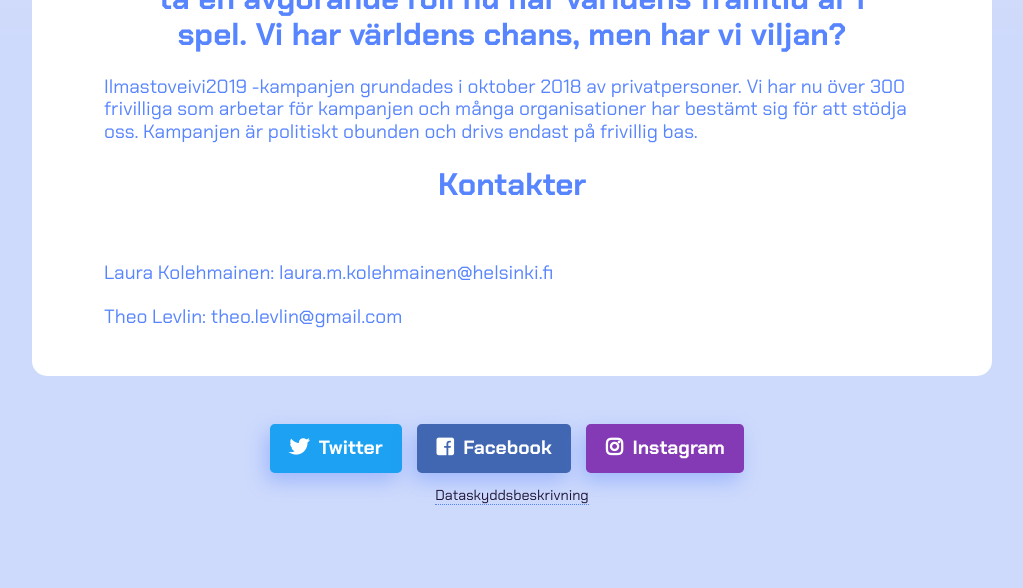
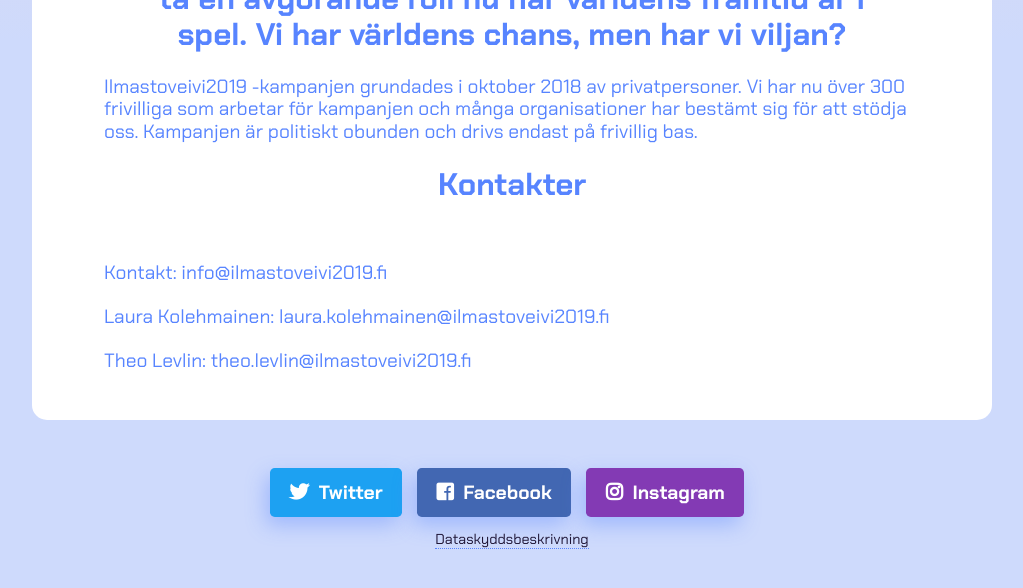
Before and after one commit to ilmastoveivi/ilmastoveivi.github.io, a Jekyll site: the page built from kampanj.md, in a window 1280 px wide and 900 px high, scrolled down 809 px. Shown: the top 588 px of the window, without its empty margins (128-1151 px from the left). Built offline with Jekyll 4.4.1, drawn with Linux system fonts in a browser that asks for light colours; nearby versions of some CDN libraries; some web fonts are replaced; our own code applies the rules of GitHub Pages for plain Markdown files.

Commit message:
Change campaign contacts to use ilmastoveivi2019 emails

```diff
--- a/_layouts/campaign.html
+++ b/_layouts/campaign.html
@@ -7,7 +7,8 @@
             <p class="intro">
               {{page.contacts-title-text}} <br> <br> </p>
             <p> {{page.contact1}} <br> <br>
-                {{page.contact2}} <br>
+                {{page.contact2}} <br> <br>
+                {{page.contact3}}
             </p>
         </section>
 
--- a/kampanj.md
+++ b/kampanj.md
@@ -7,8 +7,9 @@ highlight-text: Finland har just nu ett strategiskt läge, och kan ta en avgöra
 
 campaign-people-text: Ilmastoveivi2019 -kampanjen grundades i oktober 2018 av privatpersoner. Vi har nu över 300 frivilliga som arbetar för kampanjen och många organisationer har bestämt sig för att stödja oss. Kampanjen är politiskt obunden och drivs endast på frivillig bas.
 contacts-title-text: Kontakter
-contact1: "Laura Kolehmainen: laura.m.kolehmainen@helsinki.fi"
-contact2: "Theo Levlin: theo.levlin@gmail.com"
+contact1: "Kontakt: info@ilmastoveivi2019.fi"
+contact2: "Laura Kolehmainen: laura.kolehmainen@ilmastoveivi2019.fi"
+contact3: "Theo Levlin: theo.levlin@ilmastoveivi2019.fi"
 ---
 
 ## En kampanj för alla
```
Also changed, not shown: campaign.md (+3 -2 lines), kampanja.md (+3 -2 lines).
